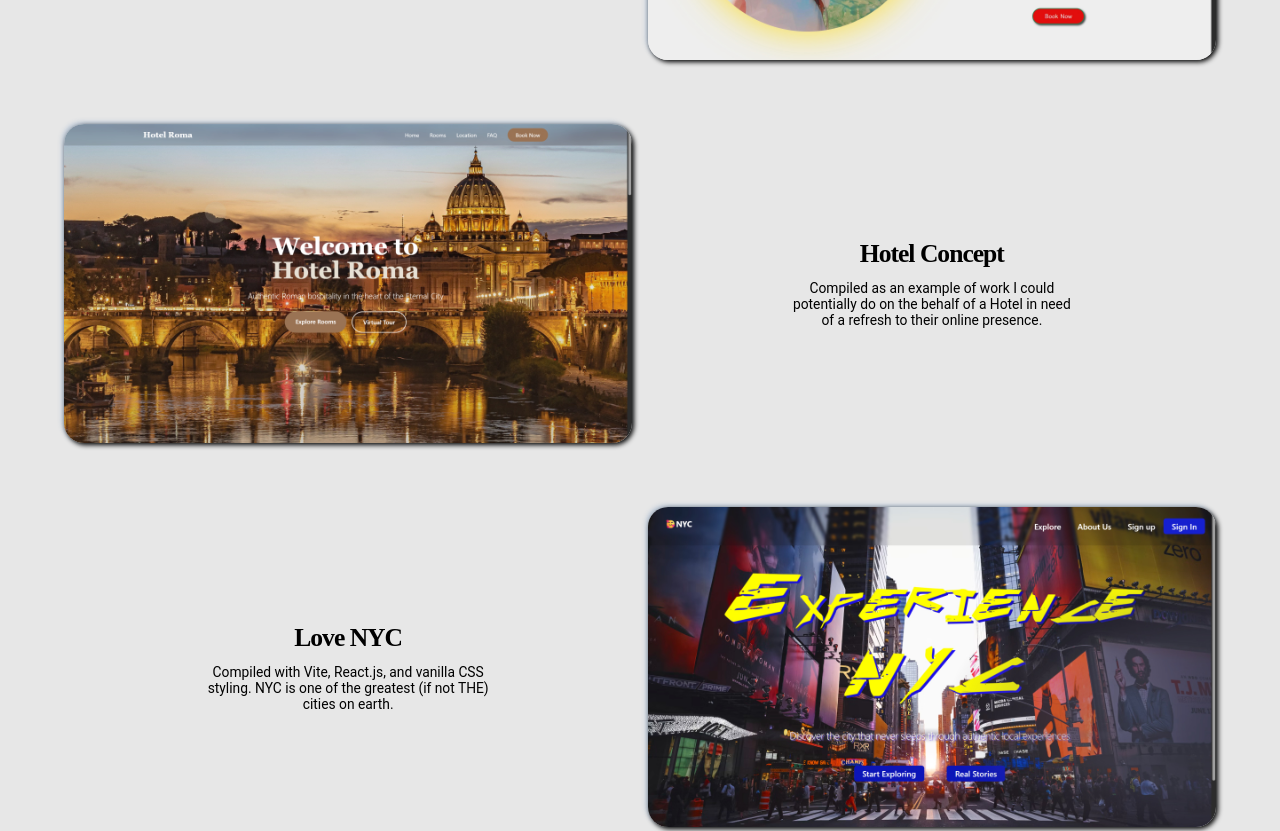
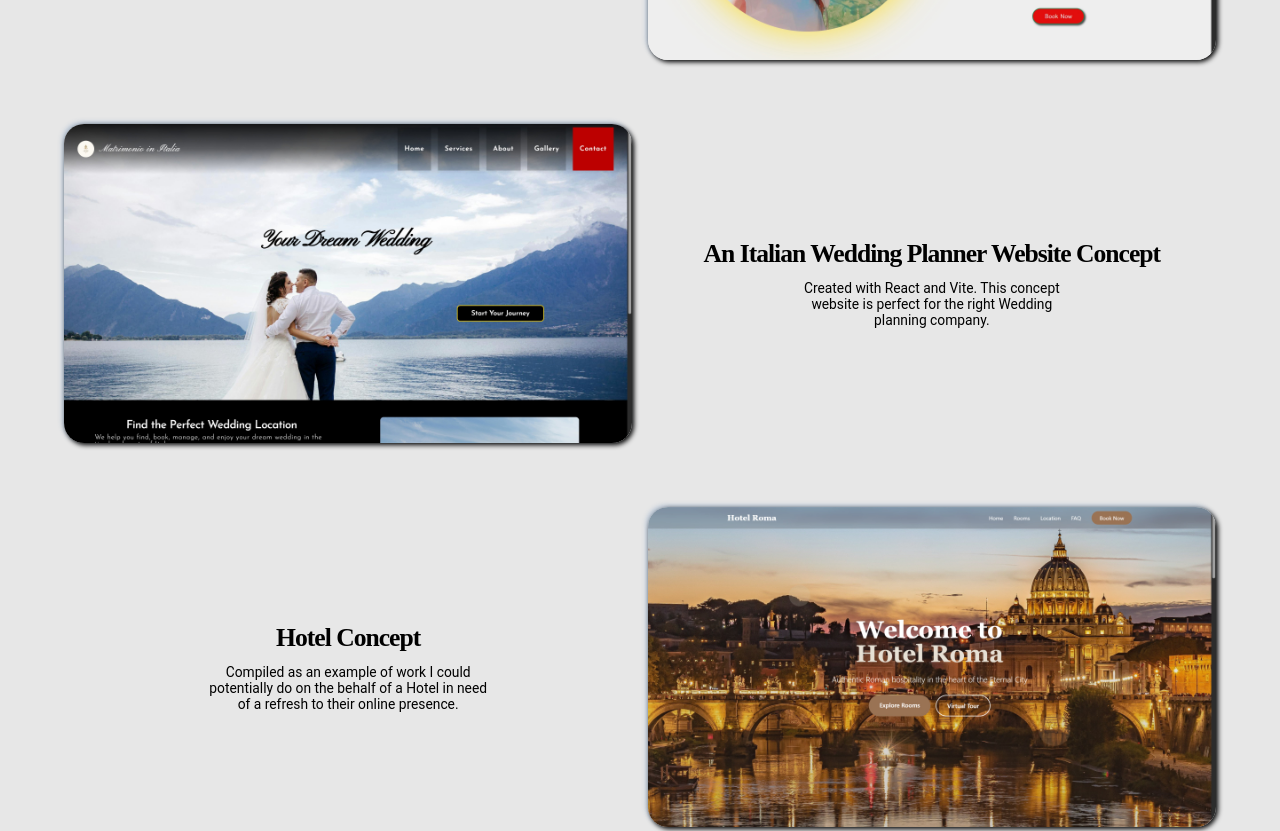
Before and after one commit to CRobinson1985/Portfolio, a React (Vite) app: page / in a window 1280 px wide. Shown: the part 1900-2731 px from the top of the page. Built offline with nearby package versions, Linux system fonts and the light colour scheme; a web font is replaced by a local one.

Commit message:
v0.38 --Added Italian Wedding Site in place of the IDWC site.

```diff
--- a/src/components/data.js
+++ b/src/components/data.js
@@ -7,7 +7,7 @@ import ratingImg from '../assets/pics/rating.jpg';
 import omeletteImg from '../assets/pics/omelette.jpg';
 import socialImg from '../assets/pics/social-links.jpg';
 import NYCImg from '../assets/pics/Experience NYC.jpg';
-import tidwcImg from '../assets/pics/tidwc.jpg';
+import iwsImg from '../assets/pics/Italian Wedding Site.jpg';
 import hotelRomaImg from '../assets/pics/Hotel-Roma.jpg';
 
 const data = [
@@ -20,14 +20,14 @@ const data = [
     img: valImg,
   },
 
-  // {
-  //   name: 'The Italian Destination Wedding Co',
-  //   link: 'https://italian-wedding-co.vercel.app/',
-  //   alt: 'Preview of The Italian Destination Wedding Co Website',
-  //   description:
-  //     'This is a Current project of mine for a wedding destination company. They specialize in helping people set up their dream wedding in Italy.',
-  //   img: tidwcImg,
-  // },
+  {
+    name: 'An Italian Wedding Planner Website Concept',
+    link: 'https://italian-wedding-co.vercel.app/',
+    alt: 'Preview of An Italian Wedding Planner Website Concept',
+    description:
+      'Created with React and Vite. This concept website is perfect for the right Wedding planning company.',
+    img: iwsImg,
+  },
   {
     name: 'Hotel Concept',
     link: '',
```
Also changed, not shown: src/assets/pics/Italian Wedding Site.jpg (added).
